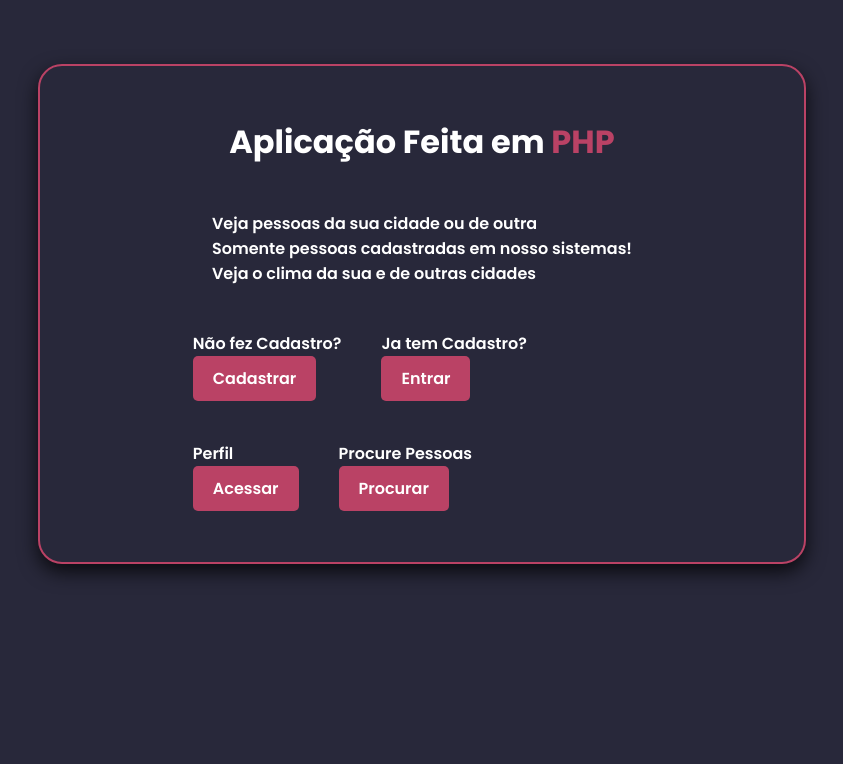
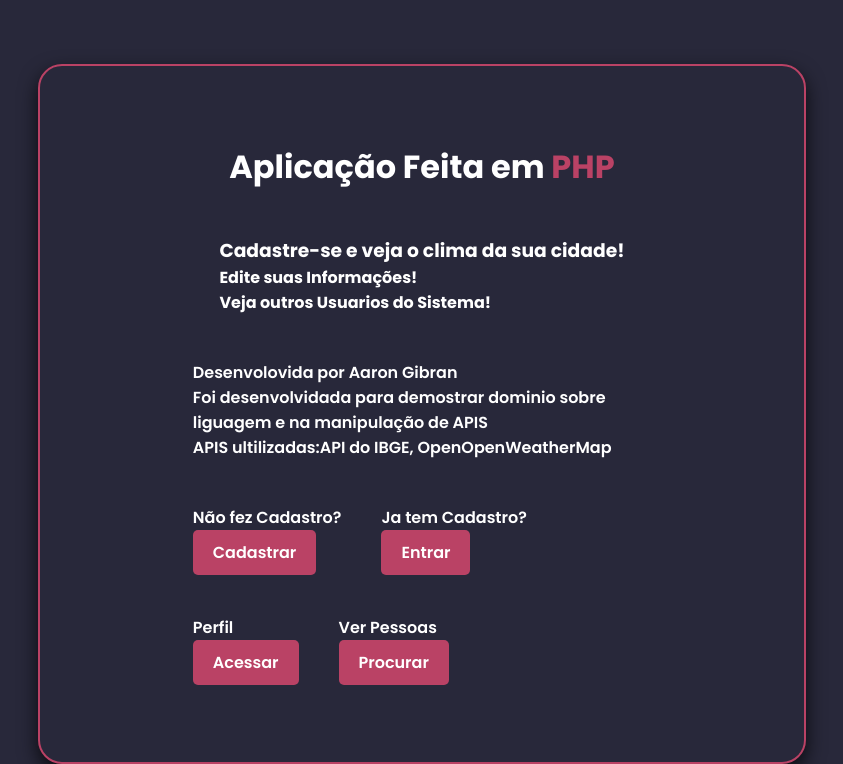
Before and after one commit to Aaron-GMM/localconnect, a PHP site: page / in a window 1280 px wide. Shown: the part 88-852 px from the top of the page, without its empty margins (218-1061 px from the left). Before the commit the page ends 666 px from the top, so only its background shows below. Run offline with PHP 8.4, Linux system fonts and the light colour scheme.

Commit message:
Deploy Version 0.3

```diff
--- a/index.html
+++ b/index.html
@@ -19,29 +19,37 @@
             <div class="cont">
                 <div>
                     <h1>Aplicação Feita em <span> PHP </span></h1>
+
                 </div>
                 <div>
-                    <p>Veja pessoas da sua cidade ou de outra</p>
-                    <p>Somente pessoas cadastradas em nosso sistemas!</p>
-                    <p>Veja o clima da sua e de outras cidades</p>
+                    <h3>Cadastre-se e veja o clima da sua cidade!</h3>
+                    <h4>Edite suas Informações!</h4>
+                    <h4>Veja outros Usuarios do Sistema!</h4>
+                </div>
+                <div>
+
+                    <p>Desenvolovida por <span><a style="text-decoration:none;"
+                                href="https://github.com/Aaron-GMM">Aaron Gibran </a></span></p>
+                    <p>Foi desenvolvidada para demostrar dominio sobre liguagem e na manipulação de APIS</p>
+                    <p>APIS ultilizadas:API do IBGE, OpenOpenWeatherMap</p>
                 </div>
                 <div>
                     <div class="intens">
                         <div class="intem">
                             <p>Não fez Cadastro?</p>
-                            <a class="button" href="./Templates/register.html" >Cadastrar</a >
+                            <a class="button" href="./Templates/register.html">Cadastrar</a>
                         </div>
                         <div class="intem">
                             <p>Ja tem Cadastro?</p>
-                            <a class="button" href="./Templates/login.html" >Entrar</a >
+                            <a class="button" href="./Templates/login.html">Entrar</a>
                         </div>
                         <div class="intem">
                             <p>Perfil</p>
-                            <a class="button" href="./Templates/perfil.php" >Acessar</a >
+                            <a class="button" href="./Templates/perfil.php">Acessar</a>
                         </div>
                         <div class="intem">
-                            <p>Procure Pessoas</p>
-                            <a  class="button" href="./Templates/showuser.php">Procurar</a >
+                            <p>Ver Pessoas</p>
+                            <a class="button" href="./Templates/showuser.php">Procurar</a>
                         </div>
                     </div>
                 </div>
--- a/static/inde.css
+++ b/static/inde.css
@@ -182,7 +182,7 @@ th {
     justify-content: center;
     align-items: center;
     width: 60%;
-    height: 500px;
+    height: 700px;
 
   }
 
@@ -216,16 +216,37 @@ th {
   th {
     background-color: #242434;
   }
+
+
+
+  table {
+    border-collapse: collapse;
+    width: 100%;
+
+  }
+
+  th, td {
+    border: 4px solid #ba4265;
+    background-color: #242434;
+    text-align: left;
+    padding: 8px;
+
+  }
+
+  th {
+    background-color: #242434;
+  }
 }
 
 
-@media only screen and (max-width: 1200px) {
+
+@media only screen and (max-width: 1250px) {
  .card-perfil{
-    display: flex;
+     display: flex;
     flex-direction: column;
     flex-wrap: wrap;
     width: 70%;
-    height: 500px;
+    height: 800px;
   }
   .cont {
     display: flex;
@@ -258,13 +279,16 @@ th {
     background-color: #242434;
   }
 }
+
+
+
 @media only screen and (max-width: 992px) {
  .card-perfil{
     display: flex;
     flex-direction: column;
     flex-wrap: wrap;
     width: 80%;
-    height: 800px;
+    height: 900px;
   }
   .cont {
     display: flex;
```
